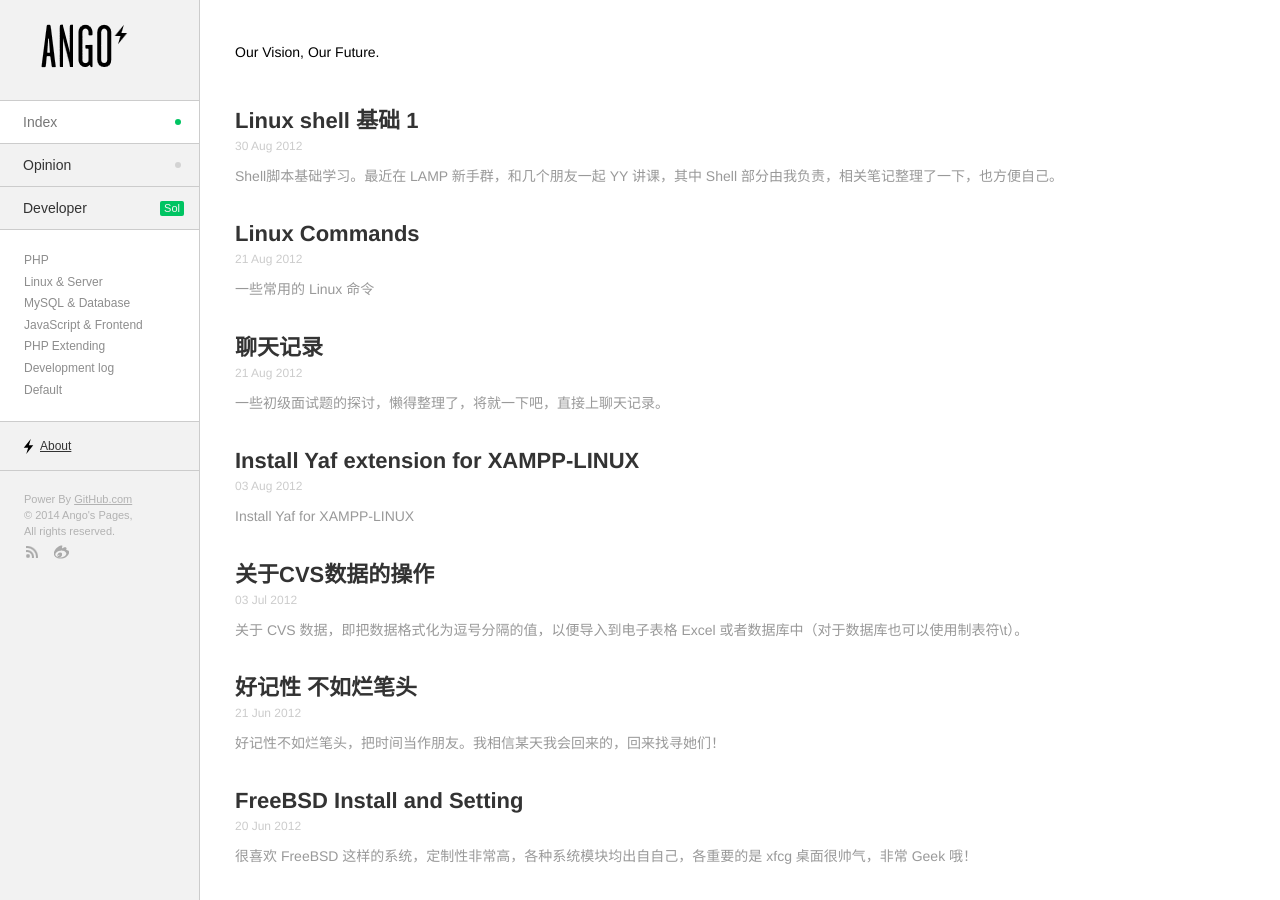
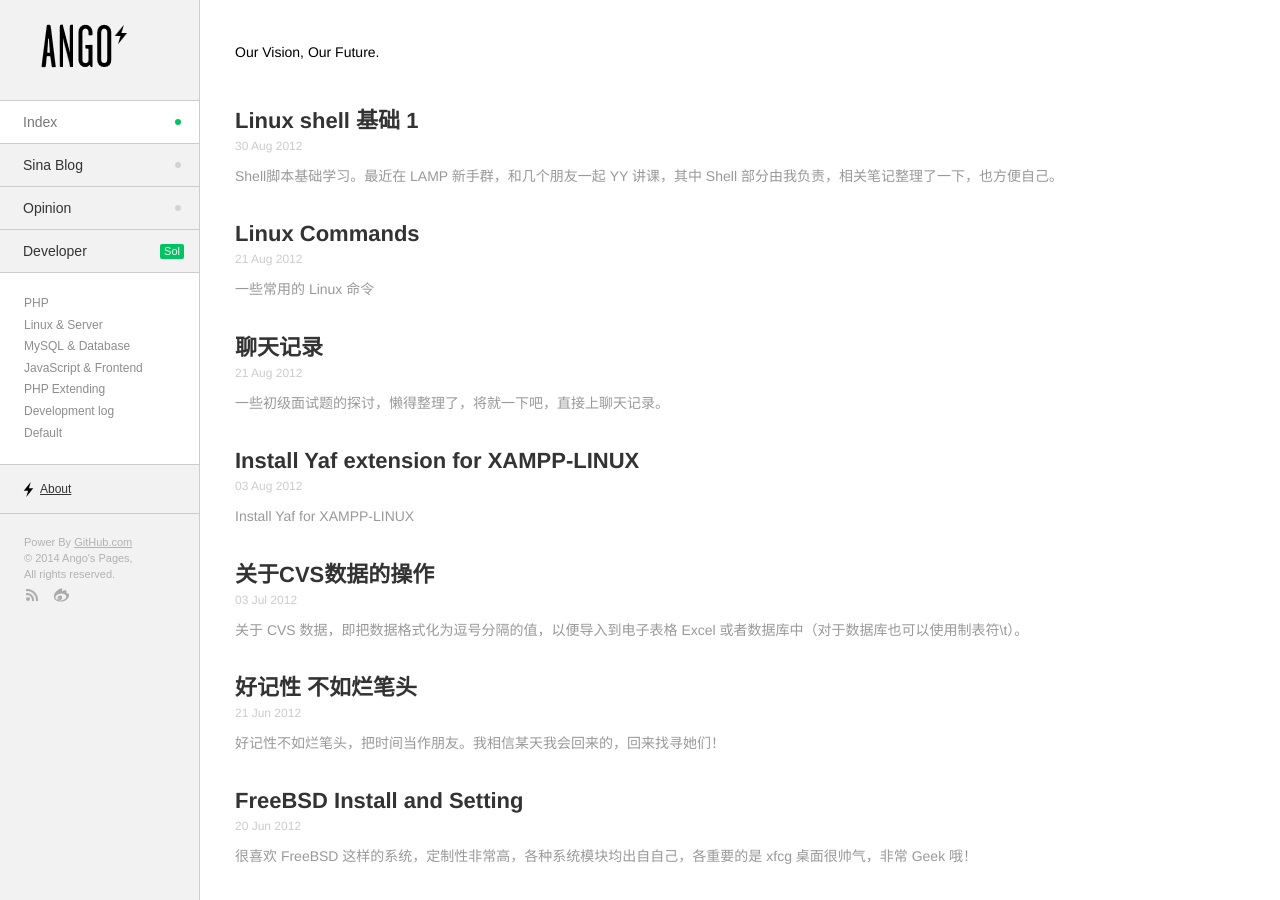
Before and after one commit to angoz/angoz.github.io, a Jekyll site: the page built from index.html, in a window 1280 px wide and 900 px high. Built offline with Jekyll 4.4.1, drawn with Linux system fonts in a browser that asks for light colours; nearby versions of some CDN libraries; Markdown is read by kramdown in place of the engine named in the settings; the list of posts is cut into pages by our own code.

Commit message:
modified

```diff
--- a/_includes/sidebar.html
+++ b/_includes/sidebar.html
@@ -3,6 +3,9 @@
 	<div class="nav_content">
 		<a href="{{ site.url }}" class="tabnav selected" data-title="Index" rel="nofollow">
 			<span class="text">Index</span><i class="led"></i>
+		</a>
+		<a href="http://blog.sina.com.cn/u/1821785591" class="tabnav" data-title="sina blog" rel="nofollow" target="_blank">
+			<span class="text">Sina Blog</span><i class="led"></i>
 		</a>
 		<a href="{{ site.url }}/category/opinion/" class="tabnav" data-title="Opinion" rel="nav">
 			<span class="text">Opinion</span><i class="led"></i>
```
